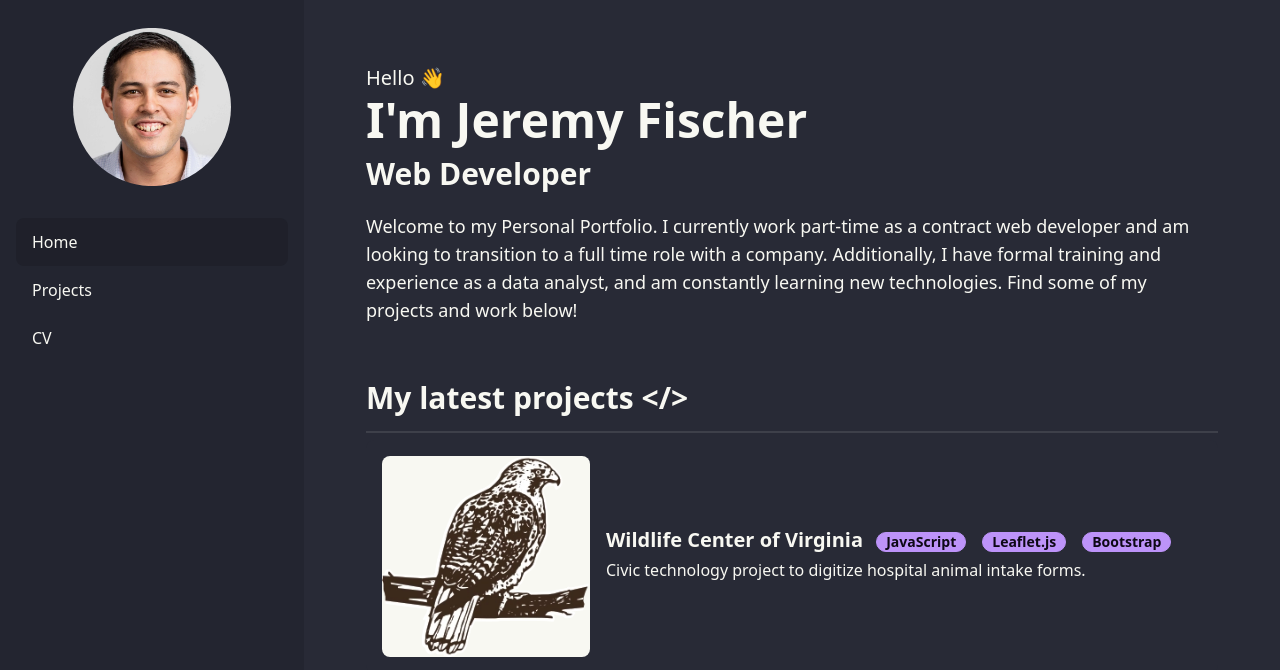
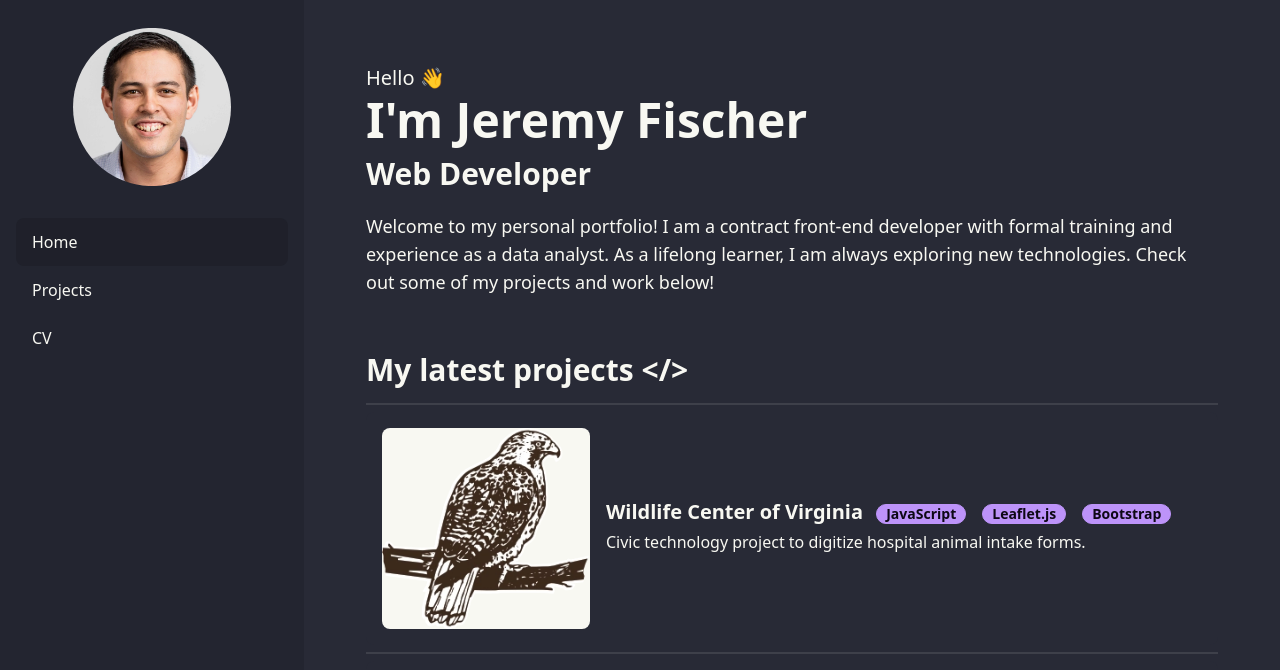
Before and after one commit to jefische/portfolio, an Astro site: page / in a window 1280 px wide. Shown: the top 670 px of the page. Built offline with nearby package versions, Linux system fonts and the light colour scheme; Astro itself is replaced by a stand-in of ours.

Commit message:
home page updates

```diff
--- a/src/pages/index.astro
+++ b/src/pages/index.astro
@@ -16,9 +16,9 @@ const last_posts = posts.slice(0, 3);
 		<div class="text-3xl py-3 font-bold">Web Developer</div>
 		<div class="py-2">
 			<text class="text-lg">
-				Welcome to my Personal Portfolio. I currently work part-time as a contract web developer and am looking
-				to transition to a full time role with a company. Additionally, I have formal training and experience as
-				a data analyst, and am constantly learning new technologies. Find some of my projects and work below!
+				Welcome to my personal portfolio! I am a contract front-end developer with formal training and
+				experience as a data analyst. As a lifelong learner, I am always exploring new technologies. Check out
+				some of my projects and work below!
 			</text>
 		</div>
 	</div>
```
